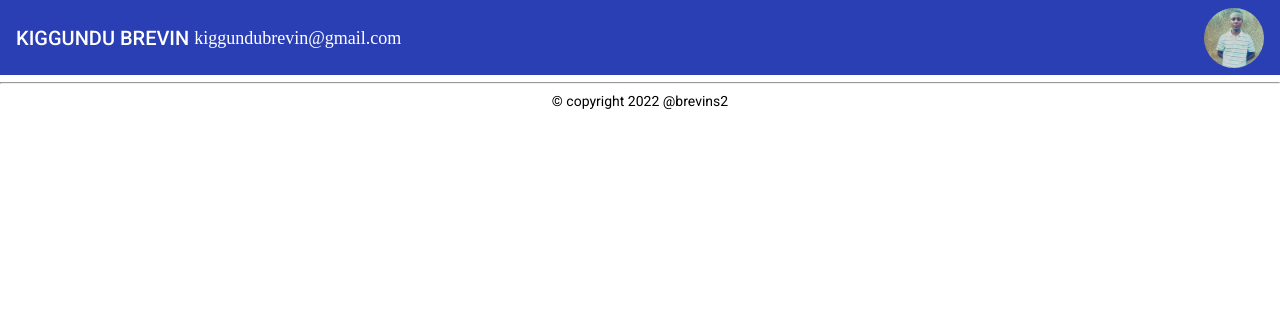
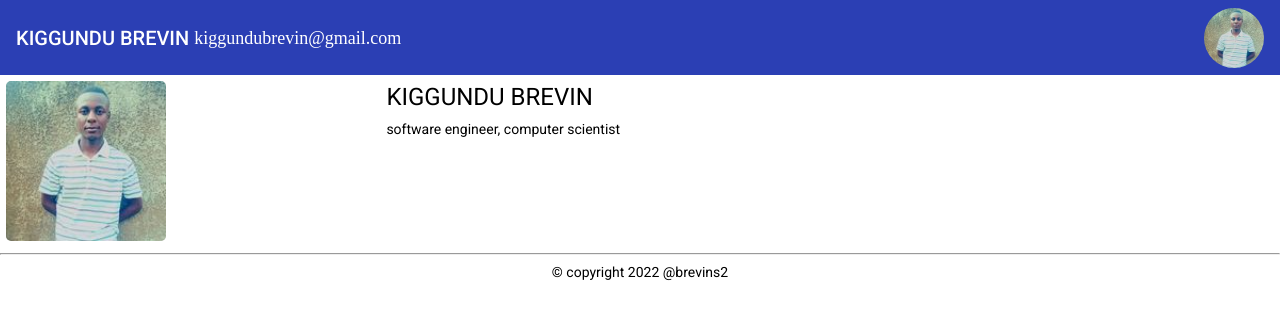
Before and after one commit to brevins2/CMJ, an Angular app: page / in a window 1280 px wide. Shown: the top 318 px of the page. Built offline with nearby package versions, Linux system fonts and the light colour scheme.

Commit message:
profile edits

```diff
--- a/src/app/app.component.css
+++ b/src/app/app.component.css
@@ -1,3 +1,5 @@
+/* toolbar/heading styles */
+
 .example-spacer {
     flex: 1 1 auto;
 }
@@ -20,6 +22,30 @@ mat-toolbar {
     font-size: 18px;
 }
 
+
+/* body stylings */
+
+.body {
+    margin: 6px;
+    display: flex;
+}
+
+.image {
+    width: 30%;
+}
+
+.profession {
+    margin-top: 0px;
+    font-size: 14px;
+}
+
+.profile-me {
+    border-radius: 5px;
+}
+
+
+/* footer styling */
+
 .footer {
     text-align: center;
 }
--- a/src/app/app.component.html
+++ b/src/app/app.component.html
@@ -1,12 +1,25 @@
 <mat-toolbar>
     <h3>KIGGUNDU BREVIN</h3>&nbsp;
-    <a href="#" class="email">kiggundubrevin@gmail.com</a>
+    <a href="" class="email">kiggundubrevin@gmail.com</a>
 
     <span class="example-spacer"></span>
 
     <img src="../assets/images/brevin.jpg" class="profile">
 </mat-toolbar>
 
+<div class="container d-flex body">
+    <div class="image">
+        <img src="../assets/images/brevin.jpg" class="profile-me" width="160">
+    </div>
+
+    <div class="d-flex flex-block major-profile">
+        <h1>
+            KIGGUNDU BREVIN <br>
+            <p class="profession">software engineer, computer scientist</p>
+        </h1>
+    </div>
+
+</div>
 
 <hr/>
 <div class="footer">
```
